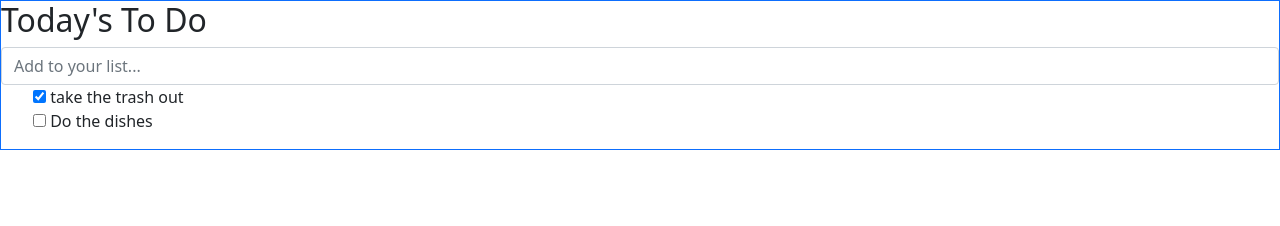
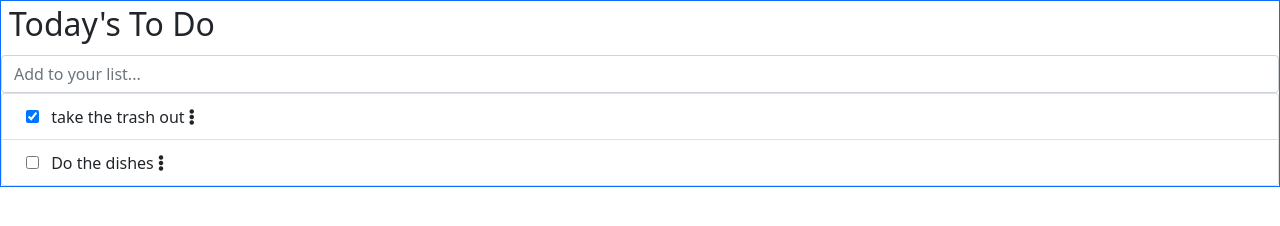
Before and after one commit to carloso0114/Todo-List-2.0, a website built with webpack: page src/index.html in a window 1280 px wide. Built offline with nearby package versions, Linux system fonts and the light colour scheme.

Commit message:
finish styling the Ul

```diff
--- a/src/index.html
+++ b/src/index.html
@@ -16,11 +16,17 @@
       integrity="sha384-MrcW6ZMFYlzcLA8Nl+NtUVF0sA7MsXsP1UyJoMp4YLEuNSfAP+JcXn/tWtIaxVXM"
       crossorigin="anonymous"
     ></script>
+    <link
+      rel="stylesheet"
+      href="https://use.fontawesome.com/releases/v5.15.3/css/all.css"
+      integrity="sha384-SZXxX4whJ79/gErwcOYf+zWLeJdY/qpuqC4cAa9rOGUstPomtqpuNWT9wdPEn2fk"
+      crossorigin="anonymous"
+    />
   </head>
 
   <body>
     <div class="border border-primary">
-      <h2>Today's To Do</h2>
+      <h2 class="py-1 mx-2">Today's To Do</h2>
       <div class="d-flex">
         <input
           type="text"
@@ -30,7 +36,7 @@
         />
       </div>
       <div>
-        <ul id="taskUl"></ul>
+        <ul class="list-group" id="taskUl"></ul>
       </div>
     </div>
   </body>
--- a/src/index.js
+++ b/src/index.js
@@ -10,15 +10,20 @@ const showTasks = () => {
       const li = document.createElement('li');
       if (e.completed) {
         li.innerHTML = `
-          <input class="checkbox" type="checkbox" id="${e.index}" checked>
+          <input class="checkbox m-2" type="checkbox" id="${e.index}" checked>
           <label class="description" for="${e.index}">${e.description}</label>
+          <i class="fas fa-ellipsis-v justify-content-end "></i>
+
+
         `;
       } else {
         li.innerHTML = `
-          <input class="checkbox" type="checkbox" id="${e.index}">
+          <input class="checkbox m-2" type="checkbox" id="${e.index}">
           <label class="description" for="${e.index}">${e.description}</label>
+          <i class="fas fa-ellipsis-v"></i>
         `;
       }
+      li.classList.add("list-group-item");
       ulSelector.appendChild(li);
     });
   };
```
Also changed, not shown: .eslintrc.json (added), .github/linterns.yml (added), .stylelintrc.json (added), dist/index.bundle.js, dist/index.html, 1 other file.
